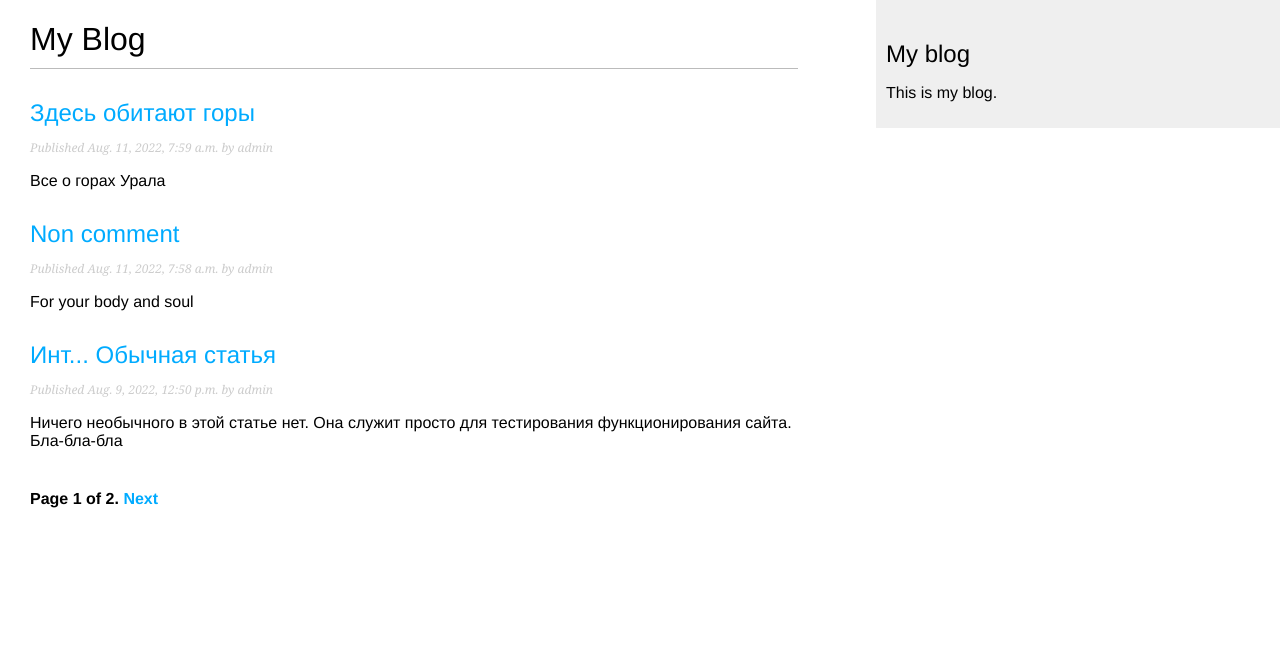
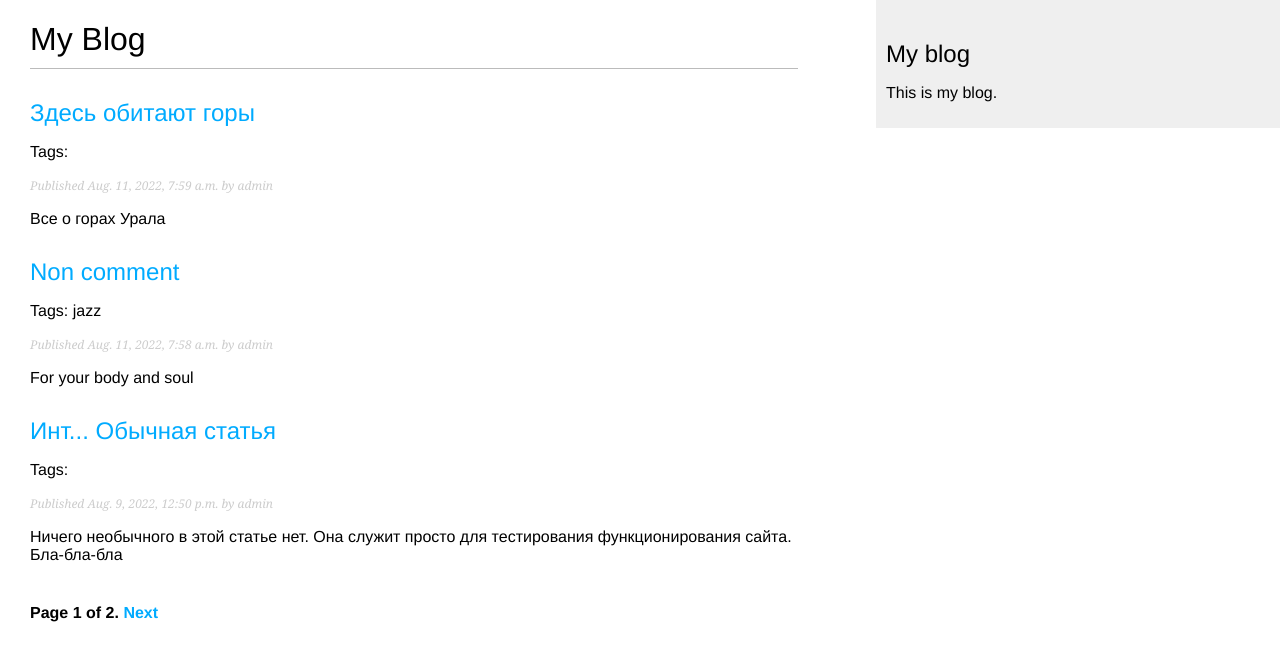
Before and after one commit to bayanan/mysite_1, a Django app: page /blog/ in a window 1280 px wide. Shown: the top 661 px of the page. Run offline with Django 3.2, Linux system fonts and the light colour scheme; data comes from the database, SQL or seed files in the repository; both versions use the stored data as it was after the commit; parts of the project's set-up code (start-up, migrations or seed data) failed here and were passed over.

Commit message:
added tags

```diff
--- a/blog/models.py
+++ b/blog/models.py
@@ -2,6 +2,7 @@ from django.db import models
 from django.utils import timezone
 from django.contrib.auth.models import User
 from django.urls import reverse
+from taggit.managers import TaggableManager
 
 
 class PublishedManager(models.Manager):
@@ -25,6 +26,7 @@ class Post(models.Model):
     status = models.CharField(max_length=10, choices=STATUS_CHOICES, default='draft')
     objects = models.Manager()
     published = PublishedManager()
+    tags = TaggableManager()
 
     class Meta:
         ordering = ('-publish',)
--- a/blog/templates/blog/post/list.html
+++ b/blog/templates/blog/post/list.html
@@ -3,11 +3,12 @@
 {% block content %}
     <h1>My Blog</h1>
     {% for post in posts %}
-      <h2>
-        <a href="{{ post.get_absolute_url }}">{{ post.title }}</a>
-      </h2>
-    <p class="date">Published {{ post.publish }} by {{ post.author }}</p>
-    {{ post.body|truncatewords:30|linebreaks }}
+        <h2>
+            <a href="{{ post.get_absolute_url }}">{{ post.title }}</a>
+        </h2>
+        <p class="tags">Tags: {{ post.tags.all|join:", " }}</p>
+        <p class="date">Published {{ post.publish }} by {{ post.author }}</p>
+        {{ post.body|truncatewords:30|linebreaks }}
     {% endfor %}
     {% include "pagination.html" with page=page_obj %}
 {% endblock %}
--- a/mysite_1/settings.py
+++ b/mysite_1/settings.py
@@ -16,6 +16,7 @@ INSTALLED_APPS = [
     'django.contrib.messages',
     'django.contrib.staticfiles',
     'blog.apps.BlogConfig',
+    'taggit',
 ]
 
 EMAIL_HOST = 'smtp.gmail.com'
```
Also changed, not shown: blog/migrations/0003_post_tags.py (added), db.sqlite3.
